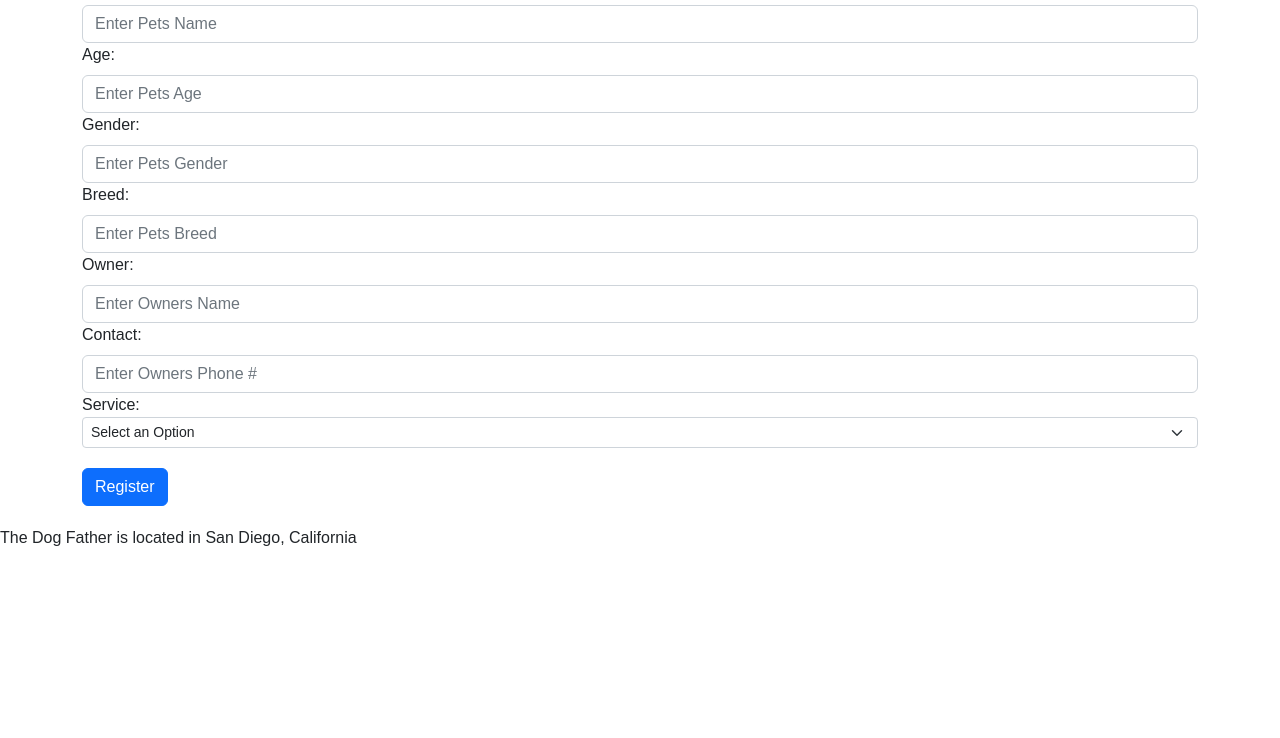
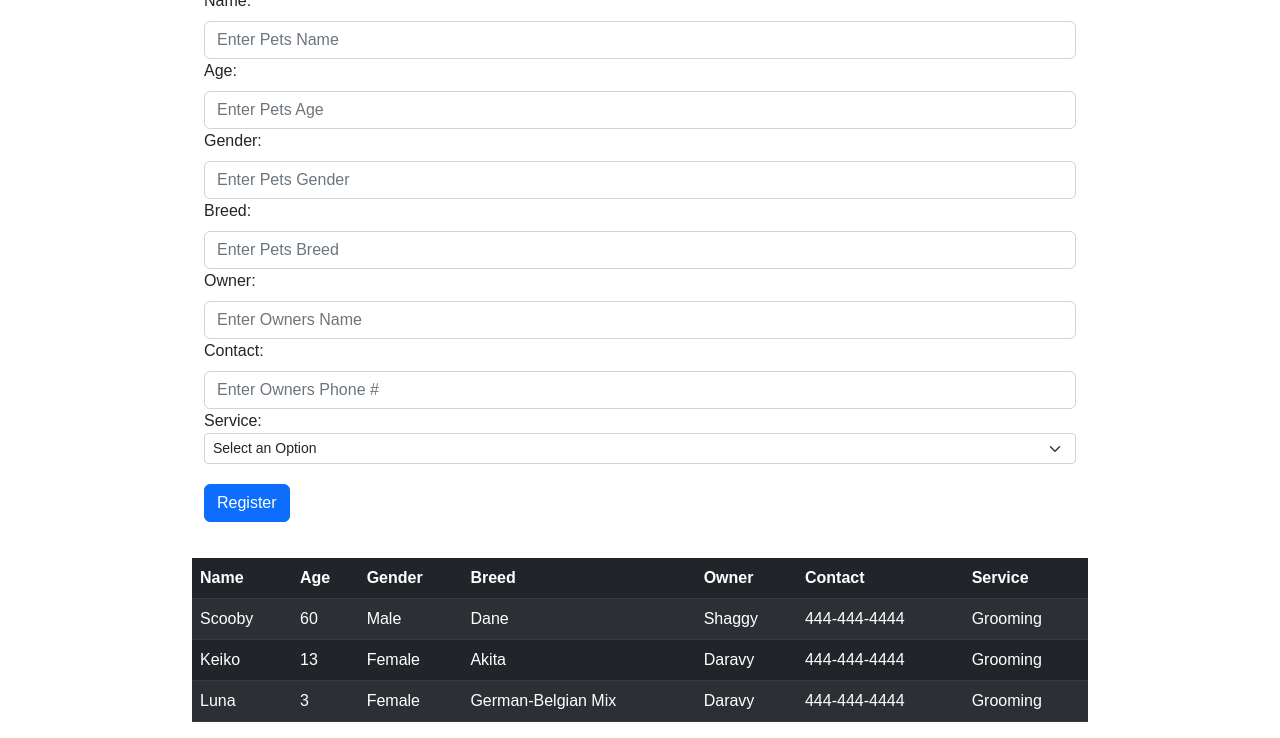
Before and after one commit to dmeas07/Pet-Salon, a plain HTML site: page register.html in a window 1280 px wide. Shown: the part 573-1311 px from the top of the page. Before the commit the page ends 1139 px from the top, so only its background shows below. Drawn offline with nearby package versions, Linux system fonts and the light colour scheme.

Commit message:
assignment 3

```diff
--- a/register.html
+++ b/register.html
@@ -87,12 +87,30 @@
             <button class="btn btn-primary" onclick="register();">Register</button>
         </div>
 
+        <table class="container table table-dark table-striped table table-hover">
+            <thead>
+                <tr>
+                    <th scope="col">Name</th>
+                    <th scope="col">Age</th>
+                    <th scope="col">Gender</th>
+                    <th scope="col">Breed</th>
+                    <th scope="col">Owner</th>
+                    <th scope="col">Contact</th>
+                    <th scope="col">Service</th>
+                </tr>
+            </thead>
+            <tbody id="petTable">
+
+            </tbody>
+        </table>
+
     </main>
 
     <footer id="info">
 
     </footer>
 
+    <script src="script/display.js"></script>
     <script src="script/register.js"></script>
 </body>
 </html>
--- /dev/null
+++ b/script/display.js
@@ -0,0 +1,24 @@
+function displayPetTable(){
+    const petsTbl = document.getElementById("petTable");
+    petsTbl.innerHTML=``;
+    // travel the array
+    for(let i = 0; i<petSalon.pets.length; i++){
+        // get the pet
+        let pet=petSalon.pets[i];
+        // create the template
+        let tr = `
+            <tr id="${pet.id}">
+                <td>${pet.name}</td>
+                <td>${pet.age}</td>
+                <td>${pet.gender}</td>
+                <td>${pet.breed}</td>
+                <td>${pet.owner}</td>
+                <td>${pet.phone}</td>
+                <td>${pet.service}</td>
+
+            </tr>
+        `;
+        // insert the template into HTML
+        petsTbl.innerHTML += tr;
+    }
+}
--- a/script/register.js
+++ b/script/register.js
@@ -24,8 +24,7 @@ function Pet(name,age,gender,breed,ownerName,contactPhone,service){
 }
 
 function displaySalonInfo(){
-    document.getElementById("info").innerHTML =`
-    <p>${petSalon.name} is located in ${petSalon.address.city}, ${petSalon.address.state}</p>`;
+
 }
 
 let nameInput=document.getElementById("petName");
@@ -36,13 +35,36 @@ let ownerInput=document.getElementById("petOwner");
 let contactInput=document.getElementById("petContact");
 let serviceSelector=document.getElementById("petService");
 
+function isValid(aPet){
+    let valid = true;
+
+    if(aPet.name =="" || aPet.service==""|| aPet.phone==""){
+        valid=false;
+    }
+
+    return valid;
+}
+
 function register(){
     console.log(nameInput.value, ageInput.value,genderInput.value,breedInput.value, ownerInput.value, contactInput.value, serviceSelector.value);
 
     let thePets=new Pet(nameInput.value, ageInput.value, genderInput.value, breedInput.value, ownerInput.value, contactInput.value, serviceSelector.value);
-    petSalon.pets.push(thePets);
-    console.log(petSalon.pets);
-    clearInputs();
+
+    if(isValid(thePets)){
+
+        petSalon.pets.push(thePets);
+
+        clearInputs();
+
+        displayPetTable();
+
+    }
+
+    else{
+        alert("Please add the required information")
+    }
+
+
 }
 
 function clearInputs(){
@@ -56,18 +78,21 @@ function clearInputs(){
 
 }
 
+
 function init(){
     console.log("Registering");
     displaySalonInfo();
 
-    let scooby = new Pet("Scooby",60,"Male", "Dane", "grooming", "Shaggy", "444-444-4444");
+    let scooby = new Pet("Scooby",60,"Male", "Dane","Shaggy", "444-444-4444","Grooming",);
     petSalon.pets.push(scooby);
 
-    let keiko = new Pet("Keiko", 13, "Female", "Akita", "grooming", "Daravy", "444-444-4444");
+    let keiko = new Pet("Keiko", 13, "Female", "Akita", "Daravy", "444-444-4444", "Grooming");
     petSalon.pets.push(keiko);
 
-    let luna = new Pet("Luna", 3, "Female", "German-Belgian Mix", "Grooming", "Daravy", "444-444-4444");
+    let luna = new Pet("Luna", 3, "Female", "German-Belgian Mix", "Daravy", "444-444-4444", "Grooming");
     petSalon.pets.push(luna);
+
+    displayPetTable();
 }
 
 window.onload=init;
--- a/style/mystyle.css
+++ b/style/mystyle.css
@@ -13,14 +13,24 @@ header{
     background-image: url(../img/bg.jpg);
     background-repeat: no-repeat;
     background-position: center center;
-    background-size: contain;
+    background-size: cover;
+
+}
+p{
+    line-height: 1.5;
+}
+
+.container{
+    margin: 1rem auto;
+    width: 70%;
+
 
 }
 
 header h1{
     font-weight: bolder;
     text-decoration: underline;
-    text-align: center;
+    text-align: left;
 }
 
 nav {
@@ -30,5 +40,8 @@ nav {
 .btn{
     margin-top: 20px;
     margin-bottom: 20px;
+}
 
+#petTable{
+    margin-top: 4rem;
 }
```
Also changed, not shown: script/practice3.js (added, +25 -0 lines).
